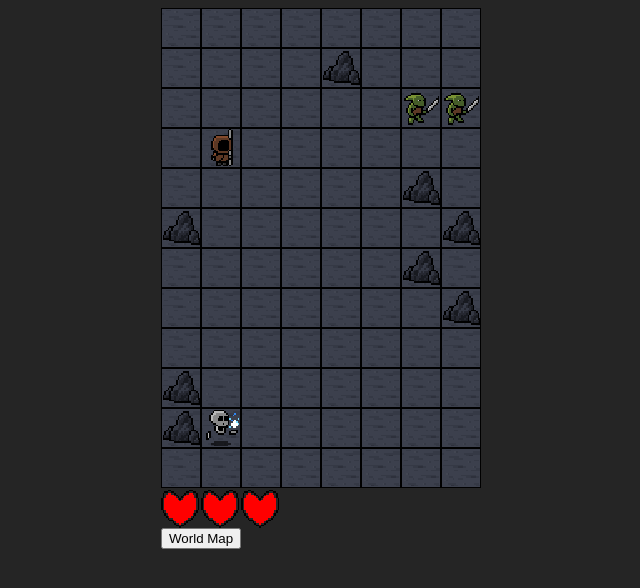
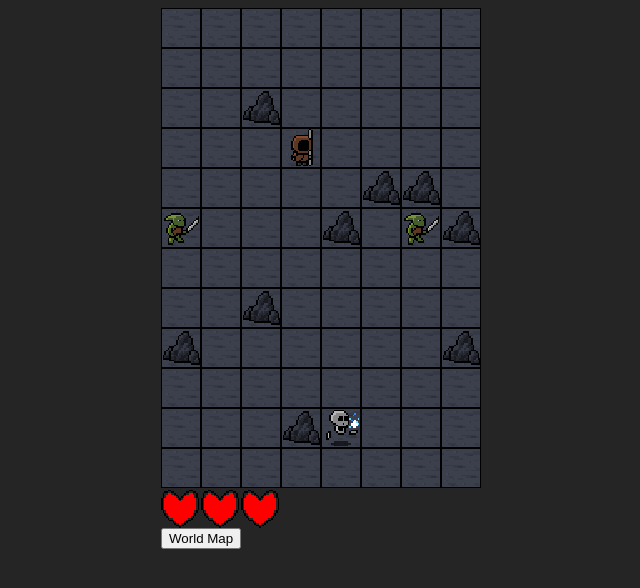
Before and after one commit to klope3/react-turn-based-game, a React (Vite) app: page / in a window 1280 px wide. Shown: the top 588 px of the page, without its empty margins (319-959 px from the left). Built offline with nearby package versions, Linux system fonts and the light colour scheme.

Commit message:
Make character and environment generation dependent on world region

```diff
--- a/src/generate/characters.ts
+++ b/src/generate/characters.ts
@@ -9,10 +9,15 @@ import { Cell, CharacterState } from "../types/gameStateTypes";
 import { getNewId, getRandomInt, getTaxicabDistance } from "../utility";
 import { mulberry32 } from "./random";
 
-export function generateCharacters(cells: Cell[], seed: number) {
+export function generateCharacters(
+  cells: Cell[],
+  seed: number,
+  regionIndex: number
+) {
+  const regionShift = getRandomInt(seed + regionIndex);
   const player: CharacterState = {
     enemyData: getEnemyData("none"),
-    curCellIndex: Math.floor(mulberry32(seed) * cells.length),
+    curCellIndex: Math.floor(mulberry32(regionShift) * cells.length),
     health: playerHealthStart,
     healthCapacity: playerHealthStart,
     id: getNewId(),
@@ -37,9 +42,9 @@ export function generateCharacters(cells: Cell[], seed: number) {
   const characters = [player];
   for (let i = 0; i < minEnemyCount && validIndices.length > 0; i++) {
     const randIndex = Math.floor(
-      mulberry32(i + getRandomInt(seed)) * validIndices.length
+      mulberry32(i + regionShift) * validIndices.length
     );
-    const randType = chooseRandomCharacterType(seed, i + getRandomInt(seed));
+    const randType = chooseRandomCharacterType(seed, i, regionIndex);
     const newCharacter: CharacterState = {
       curCellIndex: validIndices[randIndex],
       health: 1,
@@ -56,12 +61,17 @@ export function generateCharacters(cells: Cell[], seed: number) {
   return characters;
 }
 
-function chooseRandomCharacterType(seed: number, randShift: number) {
+function chooseRandomCharacterType(
+  seed: number,
+  cellIndex: number,
+  regionIndex: number
+) {
+  const regionShift = getRandomInt(seed + regionIndex);
   const typesToChooseFrom = characterData
     .filter((data) => data.type !== "none")
     .map((data) => data.type);
   const randIndex = Math.floor(
-    mulberry32(seed + randShift) * typesToChooseFrom.length
+    mulberry32(cellIndex + regionShift) * typesToChooseFrom.length
   );
   return typesToChooseFrom[randIndex];
 }
--- a/src/generate/environment.ts
+++ b/src/generate/environment.ts
@@ -4,13 +4,14 @@ import { Cell } from "../types/gameStateTypes";
 import { getRandomInt } from "../utility";
 import { mulberry32 } from "./random";
 
-export function generateCells(seed: number): Cell[] {
+export function generateCells(seed: number, regionIndex: number): Cell[] {
+  const regionShift = getRandomInt(seed + regionIndex);
   const cells: Cell[] = Array.from(
     { length: gameBoardCellsX * gameBoardCellsY },
     (_, i) => ({
       characterHere: undefined,
       cellObject:
-        mulberry32(i + getRandomInt(seed)) < 0.1
+        mulberry32(i + regionShift) < 0.1
           ? getCellObjectData("rock")
           : undefined,
     })
--- a/src/redux/initialState.ts
+++ b/src/redux/initialState.ts
@@ -7,8 +7,6 @@ import { coordsToFlatIndex } from "../utility";
 export function getInitialState(): GameState {
   // TODO: player should be able to choose between random seed at start OR custom seed
   const seed = 0;
-  const initialCells = generateCells(seed);
-  const initialCharacters = generateCharacters(initialCells, seed);
   const playerWorldStartCoords = {
     x: Math.floor(worldMapCellsX / 2),
     y: worldMapCellsY - 1,
@@ -16,6 +14,12 @@ export function getInitialState(): GameState {
   const playerWorldStartIndex = coordsToFlatIndex(
     playerWorldStartCoords,
     worldMapCellsX
+  );
+  const initialCells = generateCells(seed, playerWorldStartIndex);
+  const initialCharacters = generateCharacters(
+    initialCells,
+    seed,
+    playerWorldStartIndex
   );
   const initialState: GameState = {
     activeCharacters: initialCharacters,
```
